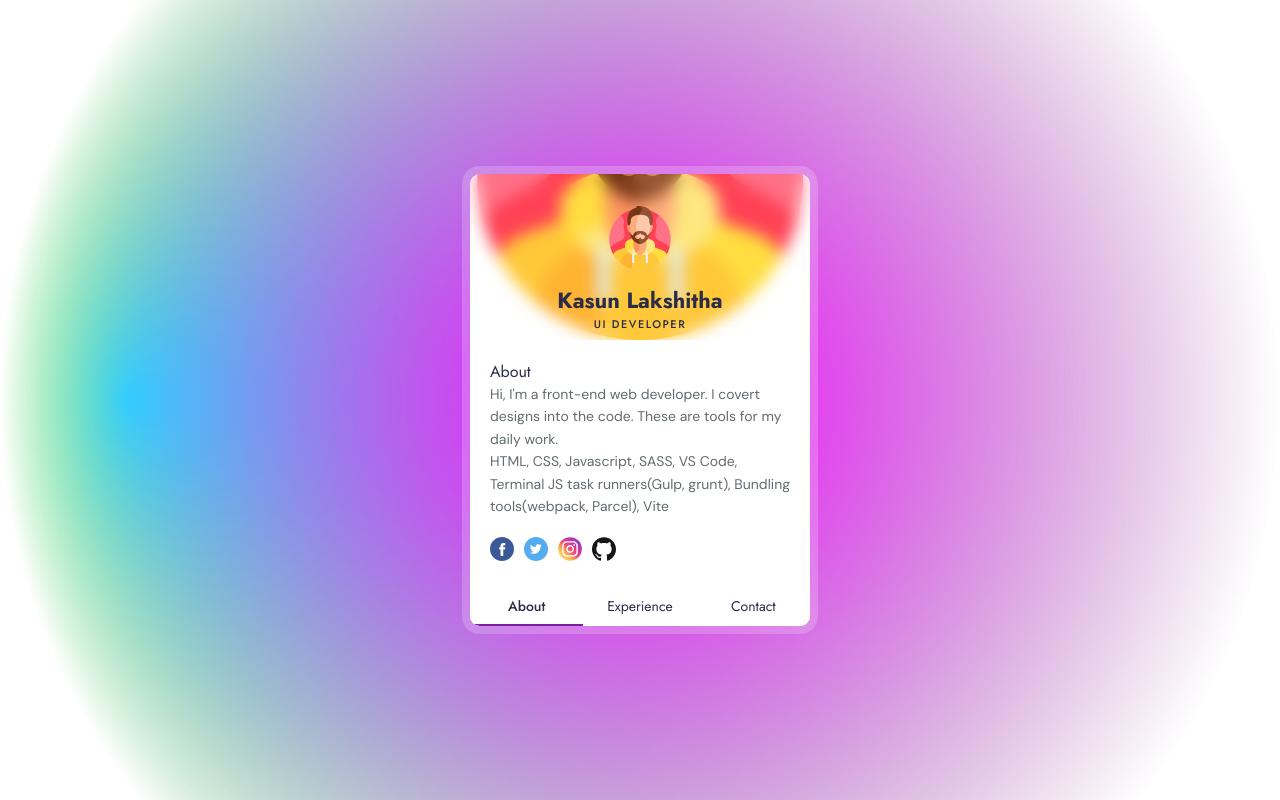
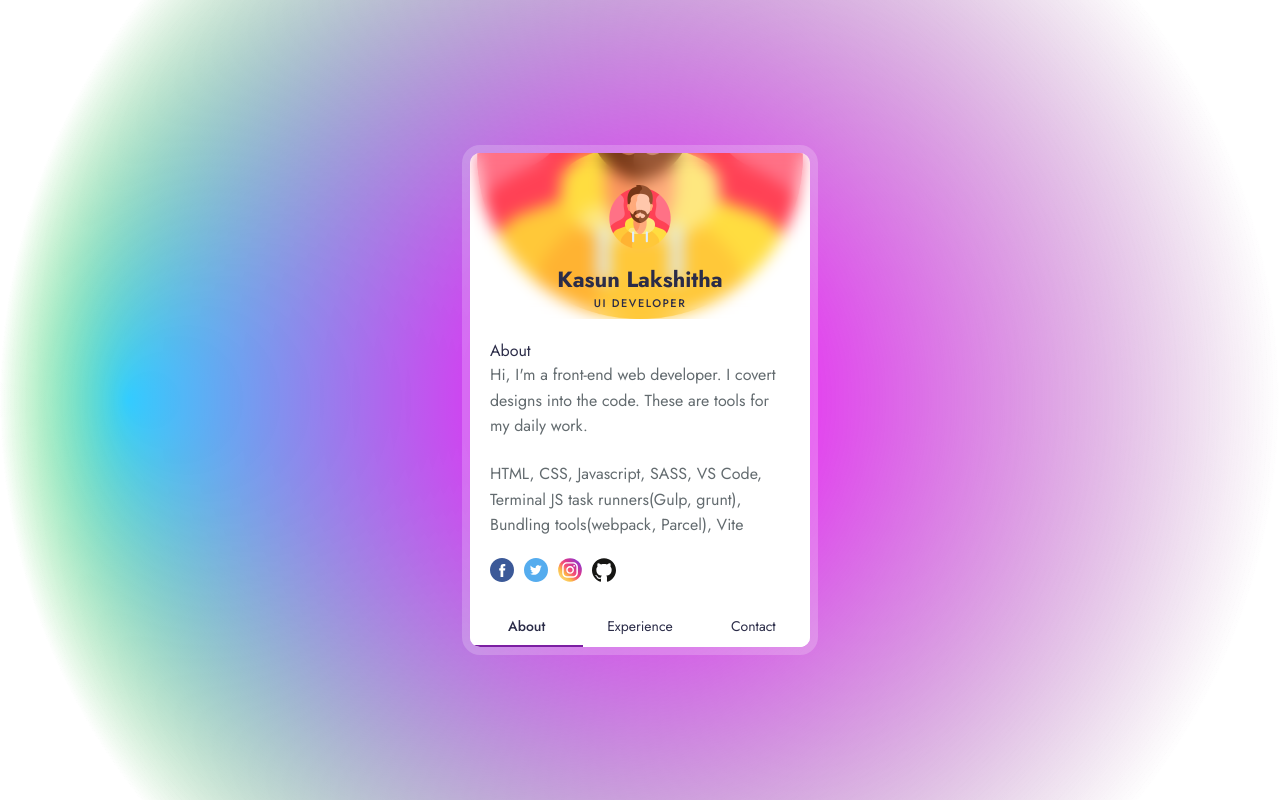
Before and after one commit to DevKasun/devkasun-portfolio, a Next.js app: page / in a window 1280 px wide. Built offline with nearby package versions, Linux system fonts and the light colour scheme.

Commit message:
About escape character

```diff
--- a/components/About.js
+++ b/components/About.js
@@ -7,9 +7,9 @@ function About() {
             <div className="card-content">
                 <div className="card-subtitle">About</div>
                 <div className="card-desc">
-                    Hi, I'm a front-end web developer. I covert designs into the code. These are tools for my daily work.<br />
-                    HTML, CSS, Javascript, SASS, VS Code, Terminal
-                    JS task runners(Gulp, grunt), Bundling tools(webpack, Parcel), Vite
+                    <p>Hi, I&apos;m a front-end web developer. I covert designs into the code. These are tools for my daily work.</p><br />
+                    <p>HTML, CSS, Javascript, SASS, VS Code, Terminal
+                        JS task runners(Gulp, grunt), Bundling tools(webpack, Parcel), Vite</p>
                 </div>
             </div>
             <div className="card-social">
```
